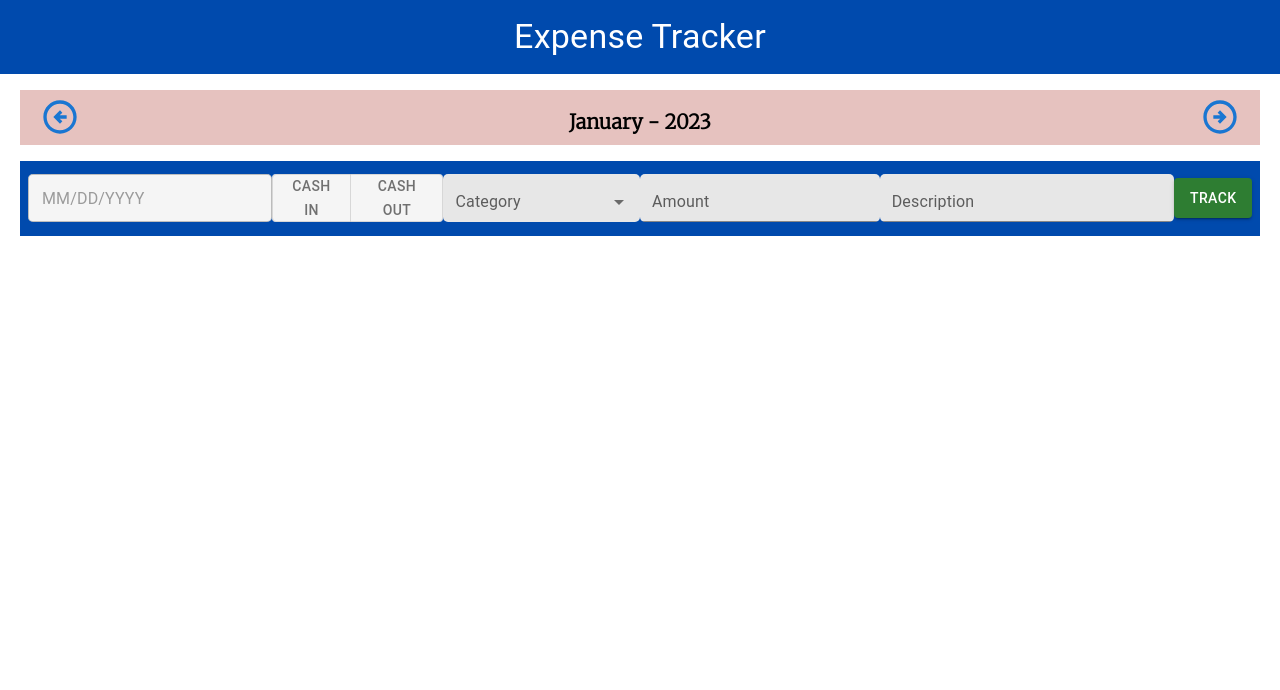
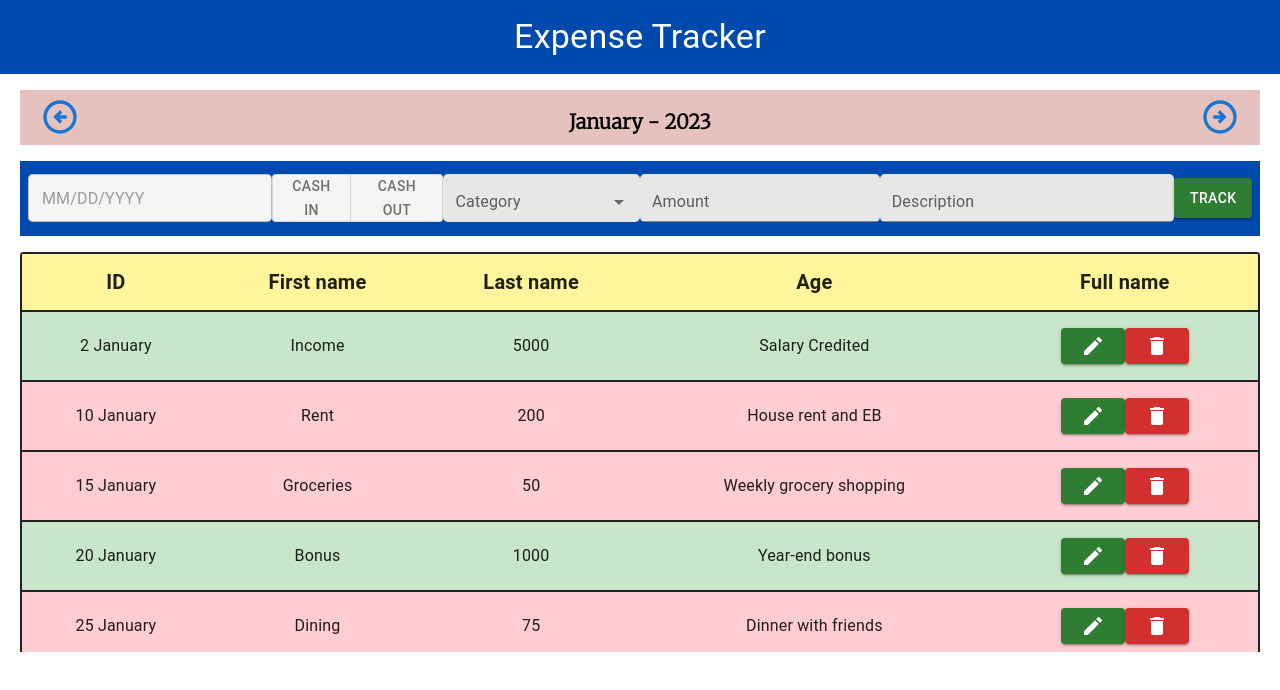
Before and after one commit to agneslily4709/expense-tracker, a React (Create React App) app: page / in a window 1280 px wide. Shown: the top 690 px of the page. Built offline with nearby package versions, Linux system fonts and the light colour scheme.

Commit message:
Revert "Revert "Add ExpenseTable Component""

```diff
--- a/src/App.js
+++ b/src/App.js
@@ -3,6 +3,7 @@ import Input from './components/Input';
 import MonthSlider from './components/MonthSlider';
 import NavBar from './components/NavBar';
 import BudgetContext from './context/budgetContext';
+import ExpenseTable from './pages/ExpenseTable'
 
 function App() {
   return (
@@ -12,6 +13,7 @@ function App() {
         <div className='home'>
                 <MonthSlider/>
                 <Input/>
+                <ExpenseTable/>
         </div>
         </BudgetContext>
     </div>
--- /dev/null
+++ b/src/CustomStyles.js
@@ -0,0 +1,13 @@
+import { grey, yellow } from '@mui/material/colors';
+import { styled } from '@mui/material/styles';
+import TableCell, { tableCellClasses } from '@mui/material/TableCell';
+
+export const StyledTableCell = styled(TableCell)(({ theme }) => ({
+        [`&.${tableCellClasses.head}`]: {
+          backgroundColor: yellow[200],
+          color:grey,
+        },
+        [`&.${tableCellClasses.body}`]: {
+          fontSize: 16,
+        },
+      }));
--- /dev/null
+++ b/src/pages/ExpenseTable.jsx
@@ -0,0 +1,50 @@
+import React, { useContext } from 'react'
+import { BudgetDataContext } from '../context/budgetContext.js'
+import Table from '@mui/material/Table';
+import TableBody from '@mui/material/TableBody';
+import TableRow from '@mui/material/TableRow';
+import TableContainer from '@mui/material/TableContainer';
+import TableHead from '@mui/material/TableHead';
+import Paper from '@mui/material/Paper';
+import DeleteIcon from '@mui/icons-material/Delete';
+import EditIcon from '@mui/icons-material/Edit';
+import { Button } from '@mui/material';
+import { green,grey,red } from '@mui/material/colors';
+
+import {StyledTableCell} from "../CustomStyles.js"
+const ExpenseTable = () => {
+        const {rows,cols} = useContext(BudgetDataContext)
+
+  return (
+        <>
+         <div style={{ height: 400, width: '100%' }}>
+         <TableContainer component={Paper}>
+                <Table sx={{ minWidth: 700 }} aria-label="customized table">
+                        <TableHead>
+                                <TableRow sx={{border:`2px solid ${grey[900]}`}}>
+                                {cols.map((col) => (<StyledTableCell  key={col.field} align='center'  sx={{ fontWeight: "bold",fontSize:20}}> {col.headerName} </StyledTableCell>))}
+                                </TableRow>
+                        </TableHead>
+                        <TableBody>
+                        {rows.map((row) => (
+                        <TableRow sx={{backgroundColor:`${(row.type === "in" ? green[100] : red[100])}`, border:`2px solid ${grey[900]}`}} key={row.id} >
+                        <StyledTableCell align='center'> {row.date} </StyledTableCell>
+                        <StyledTableCell  align="center">{row.category}</StyledTableCell>
+                        <StyledTableCell align="center">{row.amount}</StyledTableCell>
+                        <StyledTableCell align="center">{row.description}</StyledTableCell>
+                        <StyledTableCell align="center">
+                                <Button variant='contained' color='success'><EditIcon/></Button>
+                                <Button variant='contained' color='error'> <DeleteIcon/></Button>
+                        </StyledTableCell>
+                        </TableRow>
+                        ))}
+                        </TableBody>
+                </Table>
+    </TableContainer>
+    </div>
+        </>
+
+  )
+}
+
+export default ExpenseTable
```
